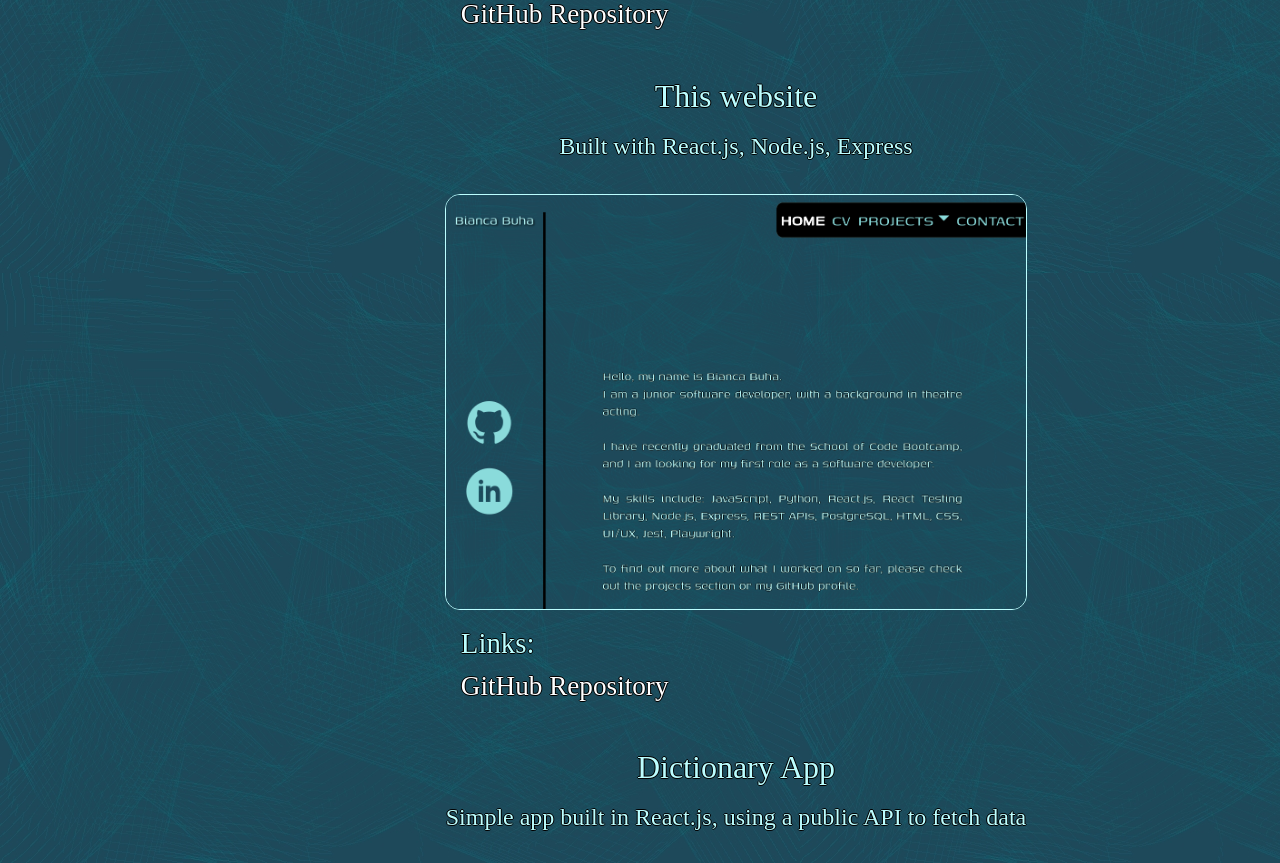
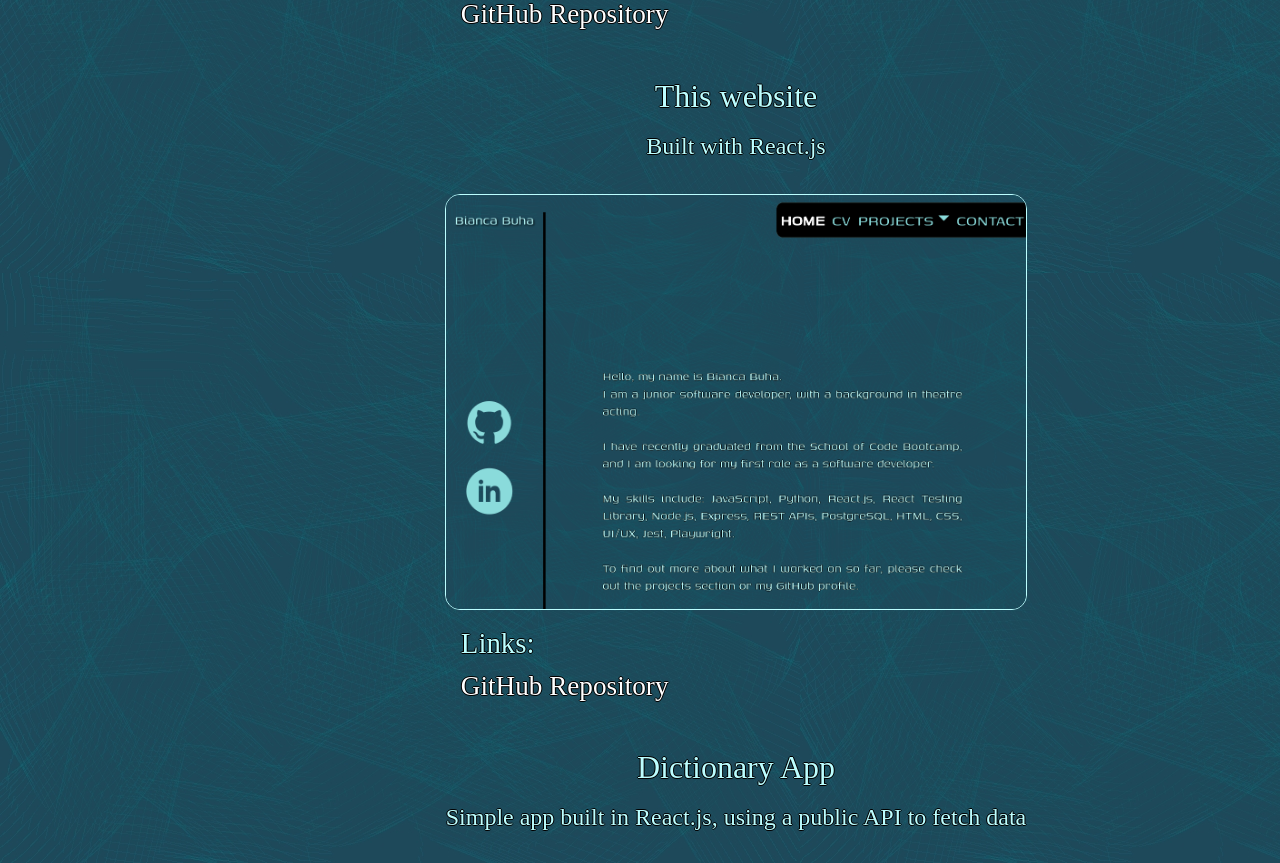
Before and after one commit to bianca-g-b/Personal_website, a React (Create React App) app in the folder frontend/: page /projects/individual in a window 1280 px wide. Shown: the part 927-1790 px from the top of the page. Built offline with nearby package versions, Linux system fonts and the light colour scheme; a web font is replaced by a local one.

Commit message:
small change to project description to reflect latest contact form changes

```diff
--- a/frontend/src/Components/PersonalProjects/Personal.js
+++ b/frontend/src/Components/PersonalProjects/Personal.js
@@ -28,7 +28,7 @@ export default function PersonalProjects() {
 
         <div className="personal-website">
             <h2 className="project-title">This website</h2>
-            <h3 className="project-description">Built with React.js, Node.js, Express</h3>
+            <h3 className="project-description">Built with React.js</h3>
             <div className="personal-website-image-container">
                 <img className = "dictionary-img task-light" src={website} alt="Personal Website"></img>
             </div>
```
